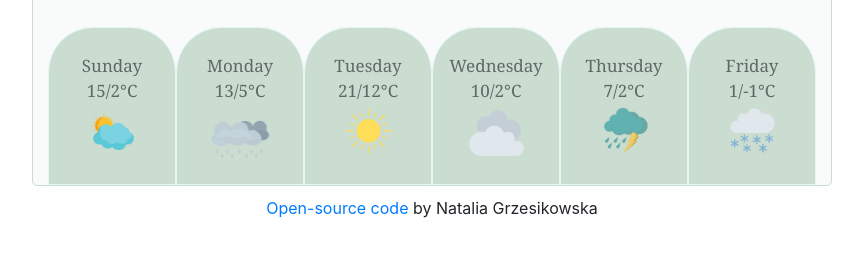
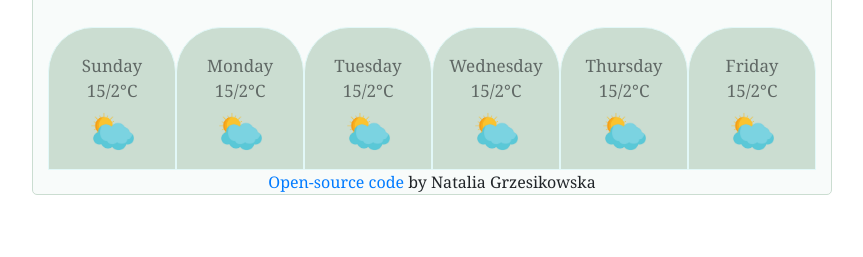
Before and after one commit to nagrzesikowska/weather-app, a plain HTML site: page index.html in a window 1280 px wide. Shown: the part 351-608 px from the top of the page, without its empty margins (208-1071 px from the left). Drawn offline with nearby package versions, Linux system fonts and the light colour scheme; no server answers.

Commit message:
created new function forecast

```diff
--- a/index.html
+++ b/index.html
@@ -69,41 +69,8 @@
 
           </div>
         </div>
-        <div class="weather-forecast">
-          <div class="row">
-            <div class="col-2">
-              <div class="day">Sunday</div>
-              <div class="forecast-temerature">15/2°C</div>
-              <img src="jpg/chill.jpg" width="55" />
-            </div>
-            <div class="col-2">
-              <div class="day">Monday</div>
-              <div class="forecast-temerature">13/5°C</div>
-              <img src="jpg/rain.jpg" width="70" />
-            </div>
-            <div class="col-2">
-              <div class="day">Tuesday</div>
-              <div class="forecast-temerature">21/12°C</div>
-              <img src="jpg/sun.jpg" width="55" />
-            </div>
-            <div class="col-2">
-              <div class="day">Wednesday</div>
-              <div class="forecast-temerature">10/2°C</div>
-              <img src="jpg/cloudy.jpg" width="65" />
-            </div>
-            <div class="col-2">
-              <div class="day">Thursday</div>
-              <div class="forecast-temerature">7/2°C</div>
-              <img src="jpg/storm.jpg" width="55" />
-            </div>
-            <div class="col-2">
-              <div class="day">Friday</div>
-              <div class="forecast-temerature">1/-1°C</div>
-              <img src="jpg/snow.jpg" width="55" />
-            </div>
-          </div>
-        </div>
-      </div>
+        <div class="weather-forecast" id="forecast">
+
     </div>
     <div class= link>
     <a href="https://github.com/nagrzesikowska/weather-app" target="_blank"> Open-source code</a>
--- a/src/index.js
+++ b/src/index.js
@@ -30,6 +30,26 @@ function formatDate() {
 let currentDateandTime = document.querySelector("#dateNow");
 currentDateandTime.innerHTML = formatDate();
 
+function displayForecast() {
+  let forecastElement = document.querySelector("#forecast");
+  let days = ["Sunday", "Monday", "Tuesday", "Wednesday", "Thursday", "Friday"];
+
+  let forecastHTML = `<div class="row">`;
+  days.forEach(function (day) {
+    forecastHTML =
+      forecastHTML +
+      `
+            <div class="col-2">
+              <div class="day">${day}</div>
+              <div class="forecast-temerature">15/2°C</div>
+              <img src="jpg/chill.jpg" width="55" />
+            </div>
+        `;
+  });
+  forecastHTML = forecastHTML + `</div>`;
+  forecastElement.innerHTML = forecastHTML;
+  console.log(forecastHTML);
+}
 function displayWeatherCondition(response) {
   console.log(response);
   document.querySelector("#city").innerHTML = response.data.name;
@@ -71,7 +91,7 @@ function getCurrentLocation(event) {
   event.preventDefault();
   navigator.geolocation.getCurrentPosition(searchLocation);
 }
-
+displayForecast();
 let searchForm = document.querySelector("#search-form");
 searchForm.addEventListener("submit", handleSubmit);
 let currentLocationButton = document.querySelector("#current-location-button");
```
